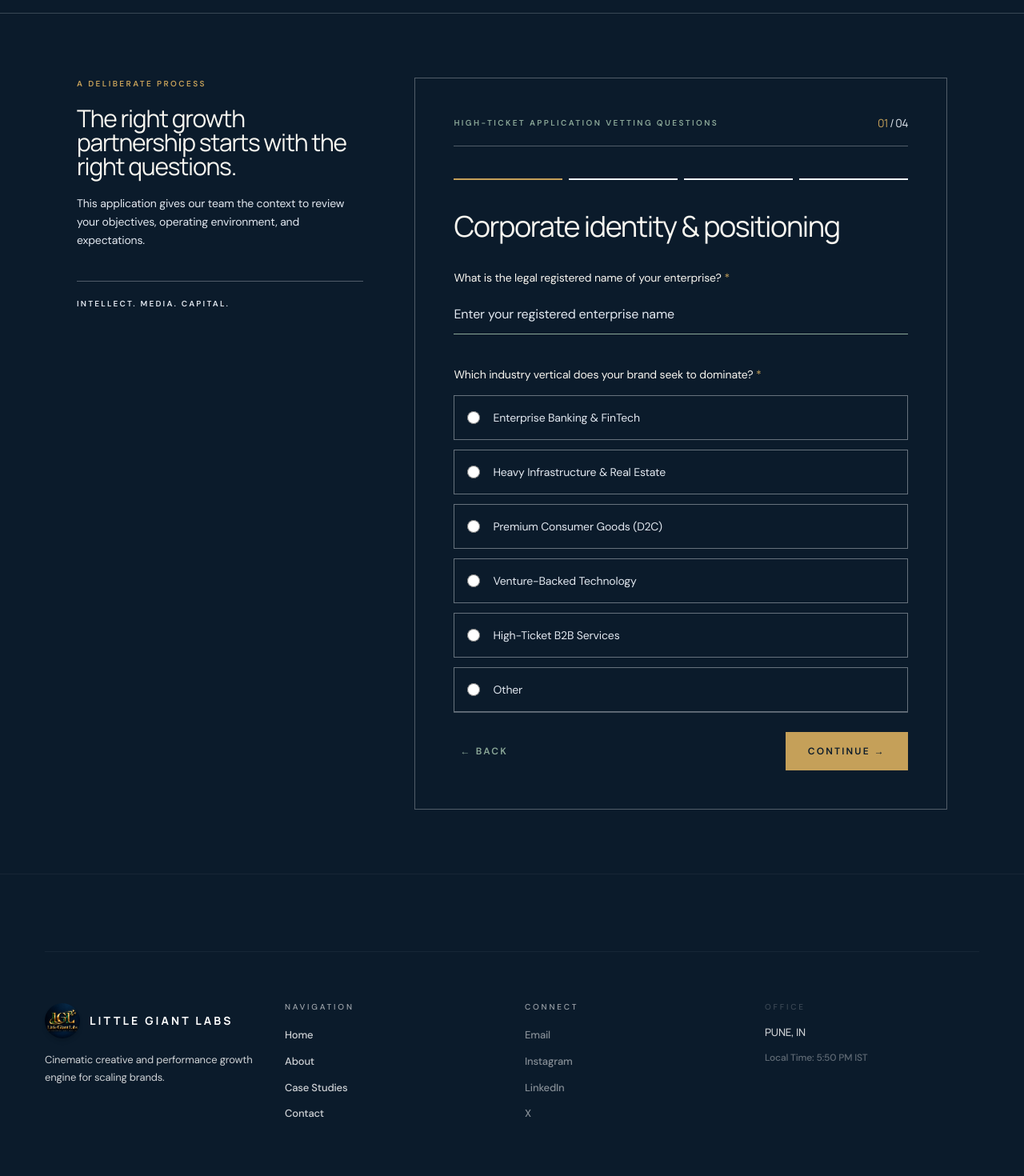
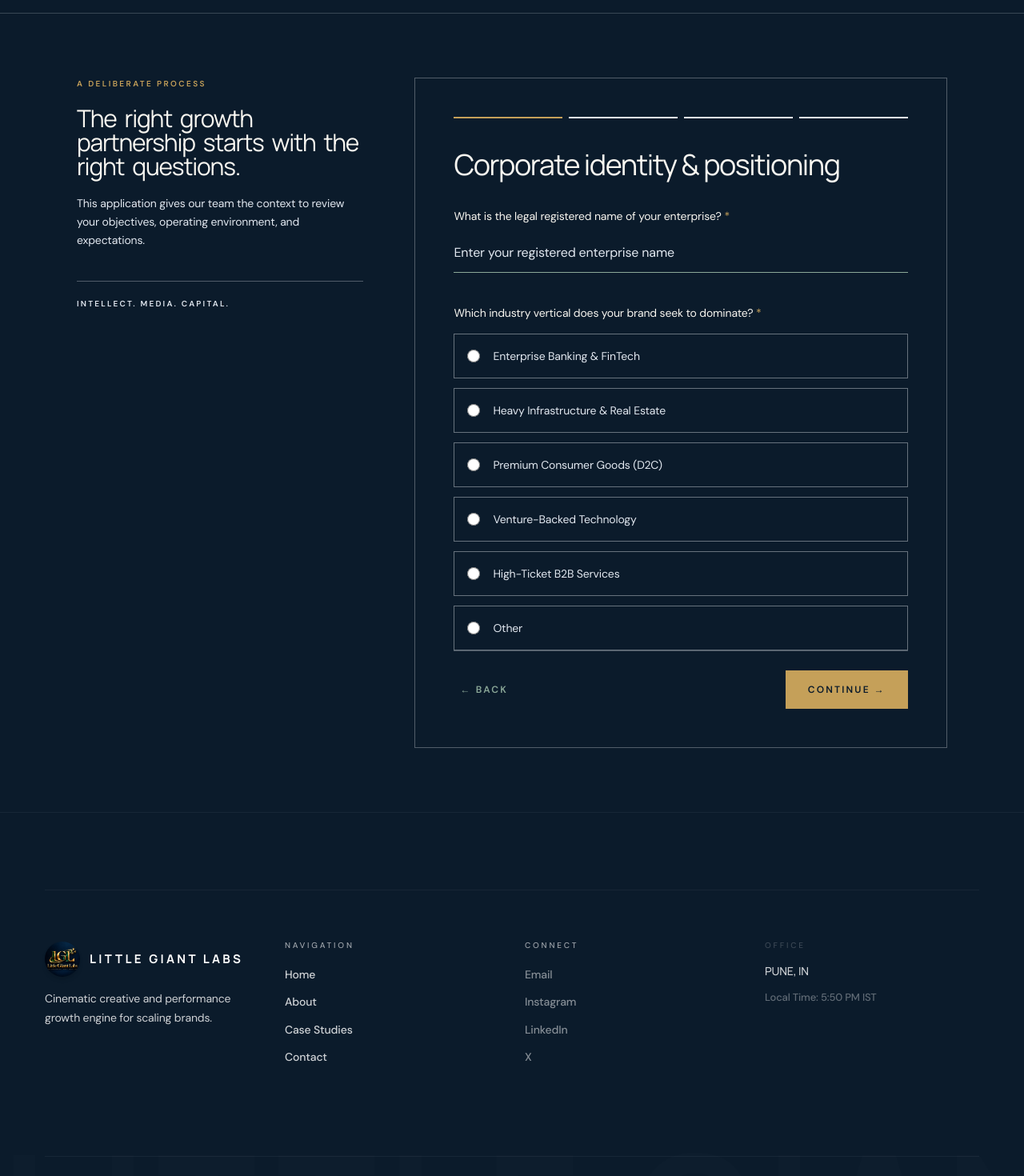
Before and after one commit to teambhairavamedia-hub/little-giant-labs, a Next.js app: page /contact in a window 1280 px wide. Shown: the part 460-1930 px from the top of the page at 80% size. Built offline with nearby package versions, Linux system fonts and the light colour scheme.

Commit message:
spacing-font: Increase line spacing, word spacing and font size in footer and contact

```diff
--- a/app/contact/page.tsx
+++ b/app/contact/page.tsx
@@ -15,7 +15,7 @@ export default function ContactPage() {
         <div className="mx-auto grid max-w-6xl gap-10 lg:grid-cols-[.7fr_1.3fr] lg:gap-16">
           <aside className="lg:sticky lg:top-12 lg:self-start">
             <p className="text-[10px] font-semibold uppercase tracking-[.24em] text-[#C5A059]">A deliberate process</p>
-            <h2 className="mt-5 max-w-sm font-display text-3xl leading-tight tracking-[-.04em] text-[#F8F6F0]">The right growth partnership starts with the right questions.</h2>
+            <h2 className="mt-5 max-w-sm font-display text-3xl leading-[1.35] tracking-[-.04em] text-[#F8F6F0] [word-spacing:0.17em]">The right growth partnership starts with the right questions.</h2>
             <p className="mt-5 max-w-sm text-sm leading-relaxed text-[#E2E8F0]">This application gives our team the context to review your objectives, operating environment, and expectations.</p>
             <div className="mt-10 border-t border-[#F0F4F8]/30 pt-5 text-[10px] font-semibold uppercase tracking-[.22em] text-[#E2E8F0]">Intellect. Media. Capital.</div>
           </aside>
--- a/components/contact/ContactForm.tsx
+++ b/components/contact/ContactForm.tsx
@@ -77,10 +77,9 @@ export function ContactForm() {
   );
 
   return <form onSubmit={submit} noValidate className="border border-[#F0F4F8]/30 bg-[#0B1B2B] p-6 sm:p-10 lg:p-12" aria-busy={busy}>
-    <div className="mb-10 flex items-center justify-between border-b border-[#F0F4F8]/30 pb-5">
-      <span className="text-[10px] font-semibold uppercase tracking-[.24em] text-[#8BA898]">High-Ticket Application Vetting Questions</span>
+    {/* <div className="mb-10 flex items-center justify-between border-b border-[#F0F4F8]/30 pb-5">
       <span className="font-display text-sm text-[#C5A059]">{String(step + 1).padStart(2, "0")} <span className="text-[#E2E8F0]">/ 04</span></span>
-    </div>
+    </div> */}
     <div className="mb-10 flex gap-2" aria-label={`Step ${step + 1} of 4`}>
       {[0, 1, 2, 3].map((item) => <span key={item} className={`h-[2px] flex-1 ${item <= step ? "bg-[#C5A059]" : "bg-[#F0F4F8]"}`} />)}
     </div>
--- a/components/layout/Footer.tsx
+++ b/components/layout/Footer.tsx
@@ -35,7 +35,7 @@ export function Footer() {
       className="relative overflow-hidden border-t border-white/5"
       style={{ background: "#0B1B2B" }}
     >
-      <div className="mx-auto max-w-[1400px] px-6 pt-24 pb-8 md:px-10 lg:px-14">
+      <div className="mx-auto max-w-[1400px] px-6 pt-24 pb-8 md:px-10 lg:px-14 [&_.label-eyebrow]:text-[0.6875rem]">
 
         {/* Massive Hero CTA */}
         {!isContactPage && (
@@ -79,13 +79,13 @@ export function Footer() {
                 className="w-10 h-10 md:w-11 md:h-11 object-contain rounded-full shadow-md"
               />
               <p
-                className="text-[0.875rem] font-bold uppercase tracking-[0.22em] text-white"
+                className="text-[0.9375rem] font-bold uppercase tracking-[0.22em] text-white"
                 style={{ fontFamily: "var(--font-manrope), sans-serif" }}
               >
                 {siteConfig.name}
               </p>
             </div>
-            <p className="mt-4 text-[0.8125rem] leading-[1.7] text-white/80 font-normal">
+            <p className="mt-4 text-[0.875rem] leading-[1.7] text-white/80 font-normal">
               Cinematic creative and performance growth engine for scaling brands.
             </p>
           </div>
@@ -97,7 +97,7 @@ export function Footer() {
               <Link
                 key={item.href}
                 href={item.href}
-                className="text-[0.8125rem] font-medium text-white/80 transition-colors hover:text-white"
+                className="text-[0.875rem] font-medium text-white/80 transition-colors hover:text-white"
                 style={{ fontFamily: "var(--font-dm-sans), sans-serif" }}
               >
                 {item.label}
@@ -110,7 +110,7 @@ export function Footer() {
             <p className="label-eyebrow text-white/60 mb-2 font-semibold">Connect</p>
             <a
               href={`mailto:${siteConfig.email ?? "hello@bhairavamedia.com"}`}
-              className="text-[0.8125rem] font-medium text-white/50 transition-colors hover:text-white"
+              className="text-[0.875rem] font-medium text-white/50 transition-colors hover:text-white"
               style={{ fontFamily: "var(--font-dm-sans), sans-serif" }}
             >
               Email
@@ -119,7 +119,7 @@ export function Footer() {
               href={siteConfig.social?.instagram ?? "#"}
               target="_blank"
               rel="noopener noreferrer"
-              className="text-[0.8125rem] font-medium text-white/50 transition-colors hover:text-white"
+              className="text-[0.875rem] font-medium text-white/50 transition-colors hover:text-white"
               style={{ fontFamily: "var(--font-dm-sans), sans-serif" }}
             >
               Instagram
@@ -128,7 +128,7 @@ export function Footer() {
               href={siteConfig.social?.linkedin ?? "#"}
               target="_blank"
               rel="noopener noreferrer"
-              className="text-[0.8125rem] font-medium text-white/50 transition-colors hover:text-white"
+              className="text-[0.875rem] font-medium text-white/50 transition-colors hover:text-white"
               style={{ fontFamily: "var(--font-dm-sans), sans-serif" }}
             >
               LinkedIn
@@ -137,7 +137,7 @@ export function Footer() {
               href={siteConfig.social?.twitter ?? "#"}
               target="_blank"
               rel="noopener noreferrer"
-              className="text-[0.8125rem] font-medium text-white/50 transition-colors hover:text-white"
+              className="text-[0.875rem] font-medium text-white/50 transition-colors hover:text-white"
               style={{ fontFamily: "var(--font-dm-sans), sans-serif" }}
             >
               X
@@ -149,11 +149,11 @@ export function Footer() {
           {/* Col 4: Location & Local Time */}
           <div className="flex flex-col gap-2">
             <p className="label-eyebrow text-white/20 mb-2">Office</p>
-            <p className="text-[0.8125rem] font-medium text-white/80" style={{ fontFamily: "var(--font-manrope), sans-serif" }}>
+            <p className="text-[0.875rem] font-medium text-white/80" style={{ fontFamily: "var(--font-manrope), sans-serif" }}>
               PUNE, IN
             </p>
             {localTime && (
-              <p className="text-[0.75rem] font-medium text-white/35 tabular-nums mt-1" style={{ fontFamily: "var(--font-dm-sans), sans-serif" }}>
+              <p className="text-[0.8125rem] font-medium text-white/35 tabular-nums mt-1" style={{ fontFamily: "var(--font-dm-sans), sans-serif" }}>
                 Local Time: {localTime}
               </p>
             )}
```
